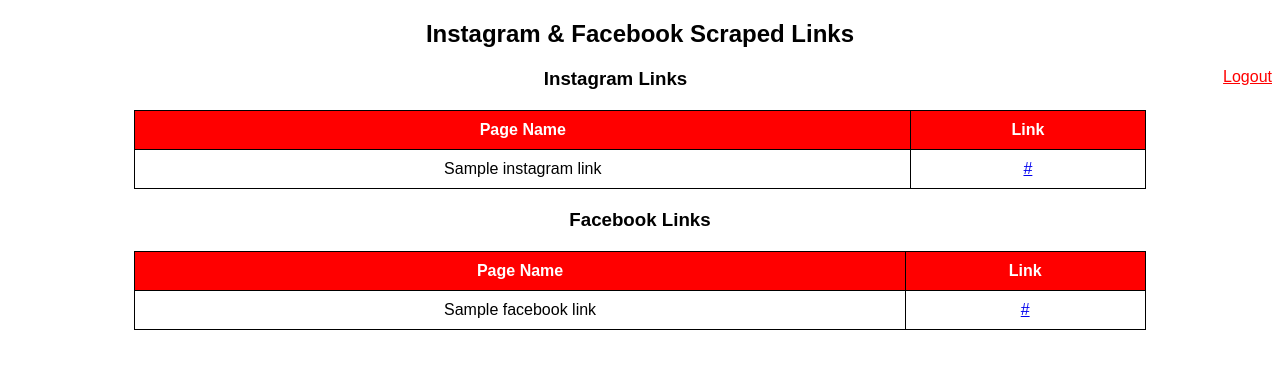
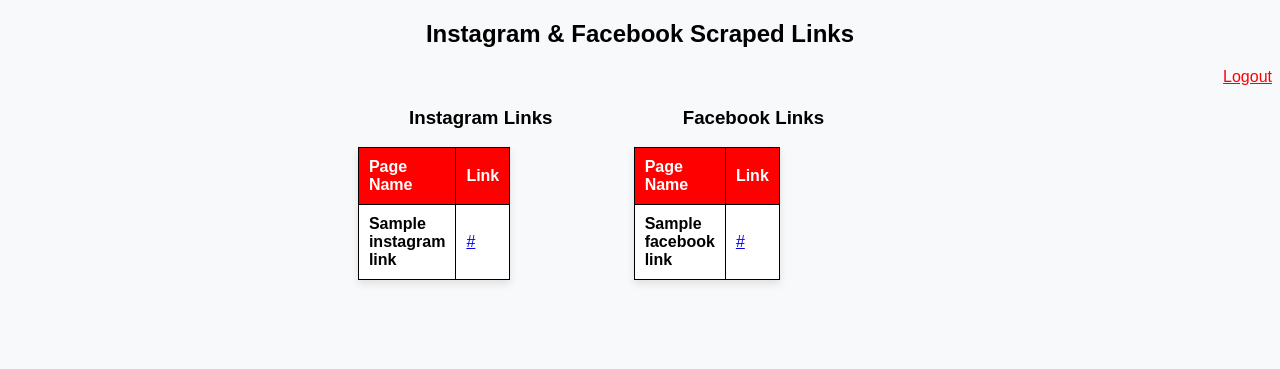
Before and after one commit to NasirMehmood12/insta_links, a Flask app: page /links in a window 1280 px wide. Shown: the top 369 px of the page. Run offline with Flask 3, Linux system fonts and the light colour scheme; the visitor is signed in with stand-in values (Sample User, id 1); a database or web service that is not in the repository returns one stand-in record (values such as "Sample title"); some libraries are stand-ins or nearby versions.

Commit message:
Update index.html

```diff
--- a/templates/index.html
+++ b/templates/index.html
@@ -114,7 +114,6 @@
  -->
 
 
-
 <!DOCTYPE html>
 <html lang="en">
 <head>
@@ -122,16 +121,44 @@
     <meta name="viewport" content="width=device-width, initial-scale=1.0">
     <title>Instagram & Facebook Links</title>
     <style>
-        body { font-family: Arial, sans-serif; text-align: center; }
-        table { width: 80%; margin: 20px auto; border-collapse: collapse; }
-        th, td { padding: 10px; border: 1px solid black; }
-        th { background-color: red; color: white; }
+        body {
+            font-family: Arial, sans-serif;
+            text-align: center;
+            background-color: #f8f9fa;
+        }
+        .container {
+            display: flex;
+            justify-content: center;
+            gap: 30px; /* Space between tables */
+            padding: 20px;
+        }
+        table {
+            width: 45%;
+            border-collapse: collapse;
+            background: white;
+            box-shadow: 0px 4px 8px rgba(0, 0, 0, 0.1);
+        }
+        th, td {
+            padding: 10px;
+            border: 1px solid black;
+            text-align: left;
+        }
+        th {
+            background-color: red;
+            color: white;
+        }
+        td:first-child {
+            font-weight: bold; /* Bold Page Name */
+        }
     </style>
 </head>
 <body>
     <h2>Instagram & Facebook Scraped Links</h2>
     <a href="{{ url_for('logout') }}" style="float: right; color: red;">Logout</a>
 
+    <div class="container">
+        <!-- Instagram Links Table -->
+        <div>
             <h3>Instagram Links</h3>
             <table>
                 <tr>
@@ -145,7 +172,10 @@
                 </tr>
                 {% endfor %}
             </table>
+        </div>
 
+        <!-- Facebook Links Table -->
+        <div>
             <h3>Facebook Links</h3>
             <table>
                 <tr>
@@ -159,5 +189,7 @@
                 </tr>
                 {% endfor %}
             </table>
+        </div>
+    </div>
 </body>
 </html>
```
Lines whose indentation alone changed are shown as unchanged.
